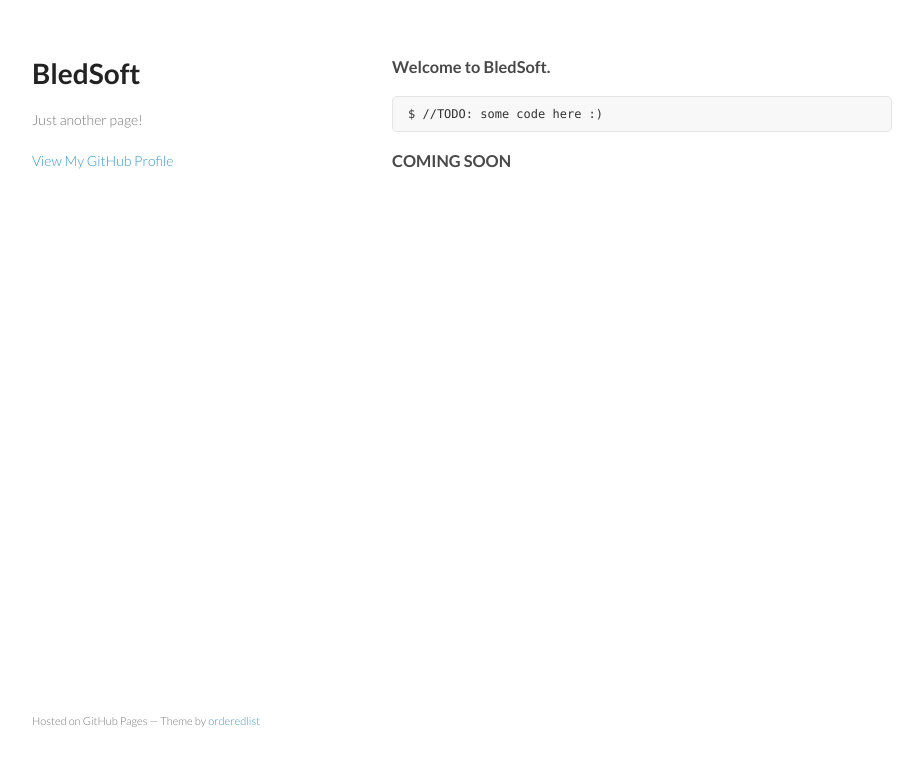
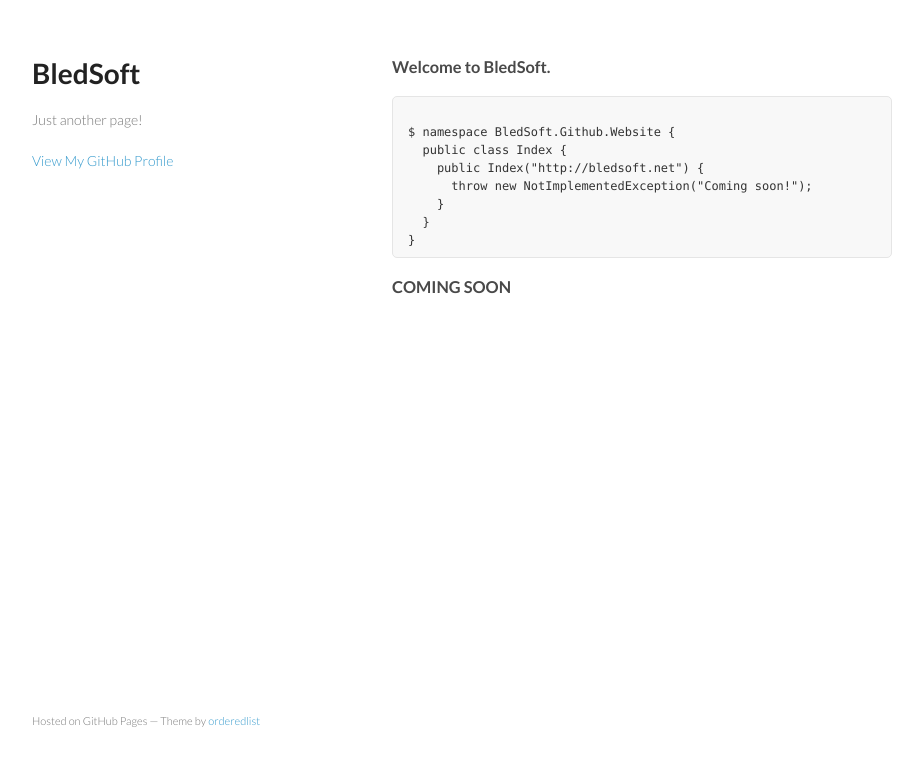
Before and after one commit to appsyc/bledsoft.github.io, a plain HTML site: page index.html in a window 1280 px wide. Shown: the whole page, without its empty margins (178-1101 px from the left). Drawn offline with Linux system fonts and the light colour scheme.

Commit message:
Update index.html

```diff
--- a/index.html
+++ b/index.html
@@ -26,7 +26,14 @@
         <h3>
 <a name="welcome-to-bledsoft" class="anchor" href="#welcome-to-bledsoft"><span class="octicon octicon-link"></span></a>Welcome to BledSoft.</h3>
 
-<pre><code>$ //TODO: some code here :)
+<pre><code>
+$ namespace BledSoft.Github.Website {
+  public class Index {
+    public Index("http://bledsoft.net") {
+      throw new NotImplementedException("Coming soon!");
+    }
+  }
+}
 </code></pre>
 
 <h3>
```
